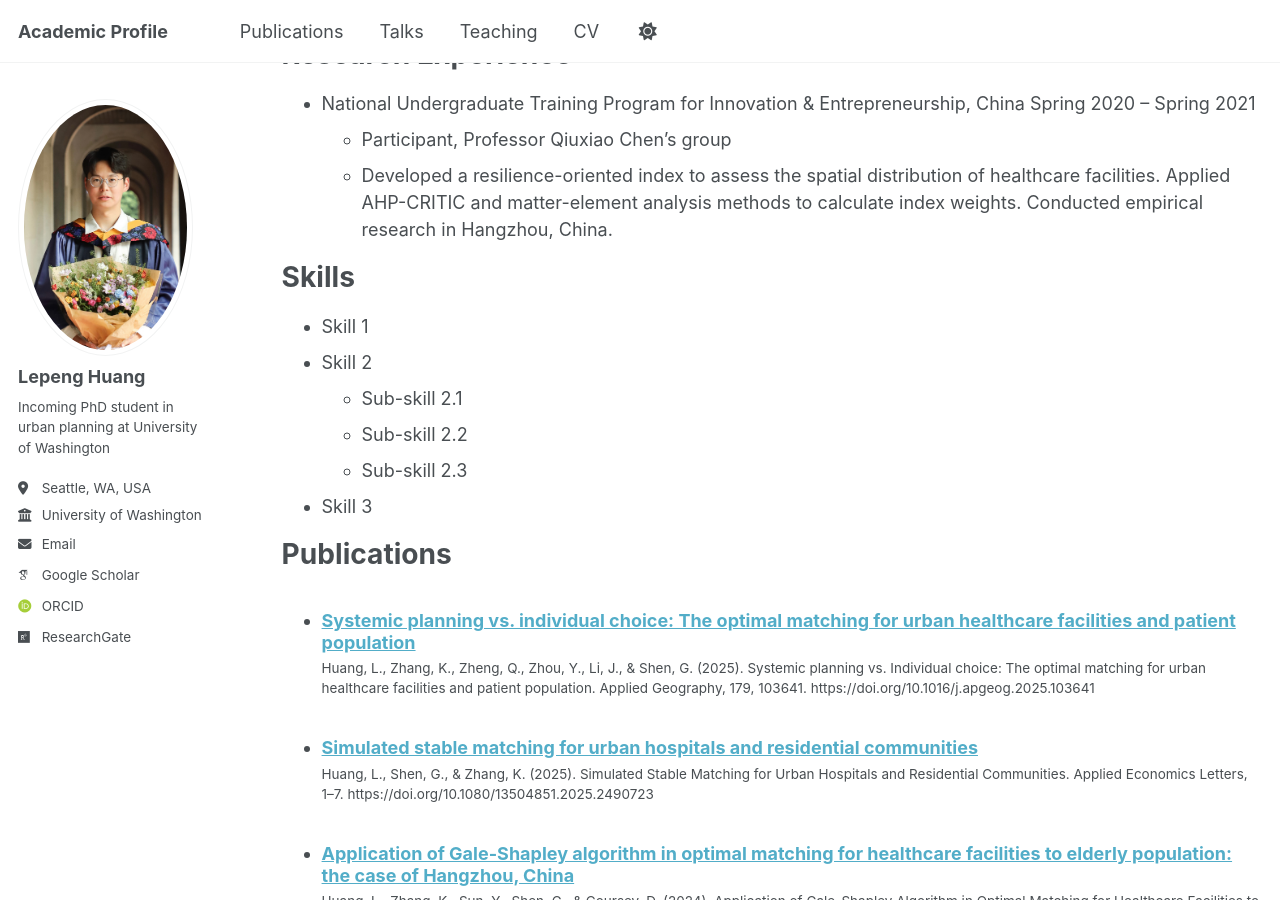
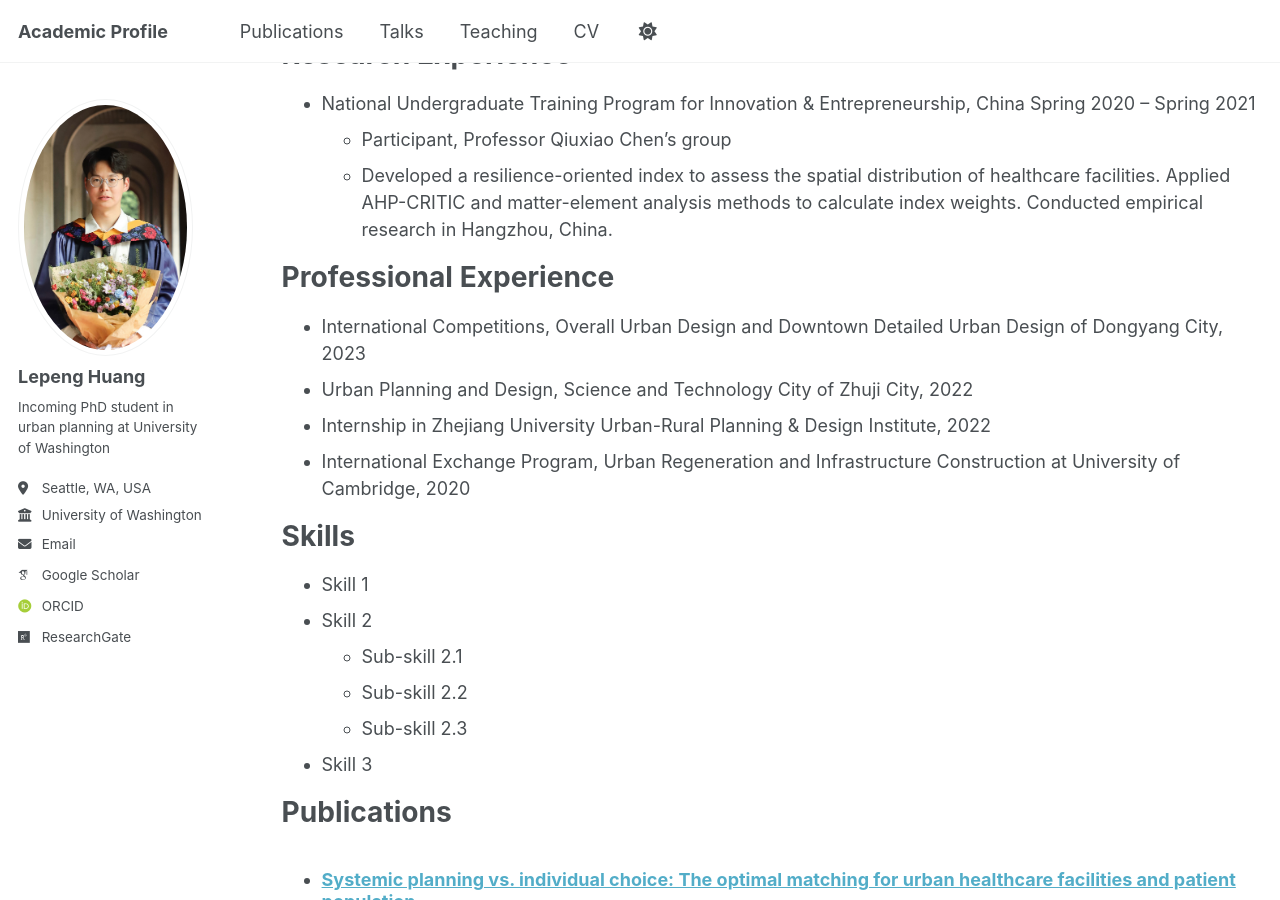
Before and after one commit to lepenghuang/lepenghuang.github.io, a Jekyll site: the page built from _pages/cv.md, in a window 1280 px wide and 900 px high, scrolled down 371 px. Built offline with Jekyll 4.4.1, drawn with Linux system fonts in a browser that asks for light colours; some web fonts are replaced; a script that is not in the unit is left out.

Commit message:
Update cv.md

```diff
--- a/_pages/cv.md
+++ b/_pages/cv.md
@@ -22,6 +22,13 @@ Research Experience
 * National Undergraduate Training Program for Innovation & Entrepreneurship, China	Spring 2020 – Spring 2021
   * Participant, Professor Qiuxiao Chen’s group
   * Developed a resilience-oriented index to assess the spatial distribution of healthcare facilities. Applied AHP-CRITIC and matter-element analysis      methods to calculate index weights. Conducted empirical research in Hangzhou, China.
+
+Professional Experience
+======
+* International Competitions, Overall Urban Design and Downtown Detailed Urban Design of Dongyang City, 2023
+* Urban Planning and Design, Science and Technology City of Zhuji City, 2022
+* Internship in Zhejiang University Urban-Rural Planning & Design Institute, 2022
+* International Exchange Program, Urban Regeneration and Infrastructure Construction at University of Cambridge,	2020
 
 Skills
 ======
```
